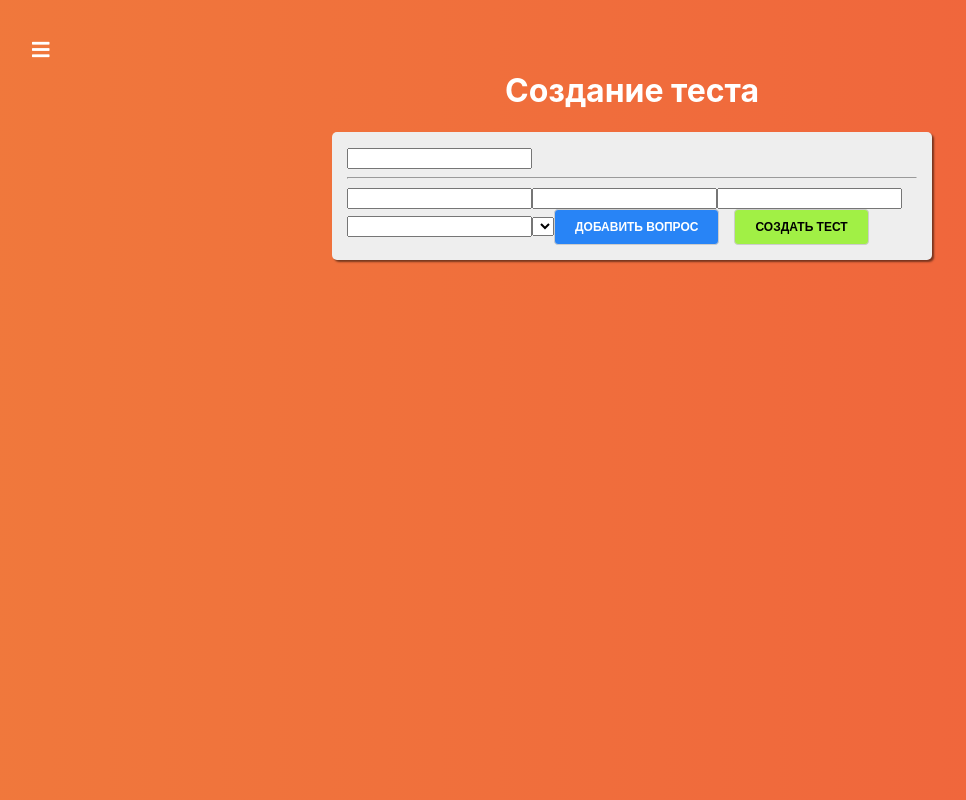
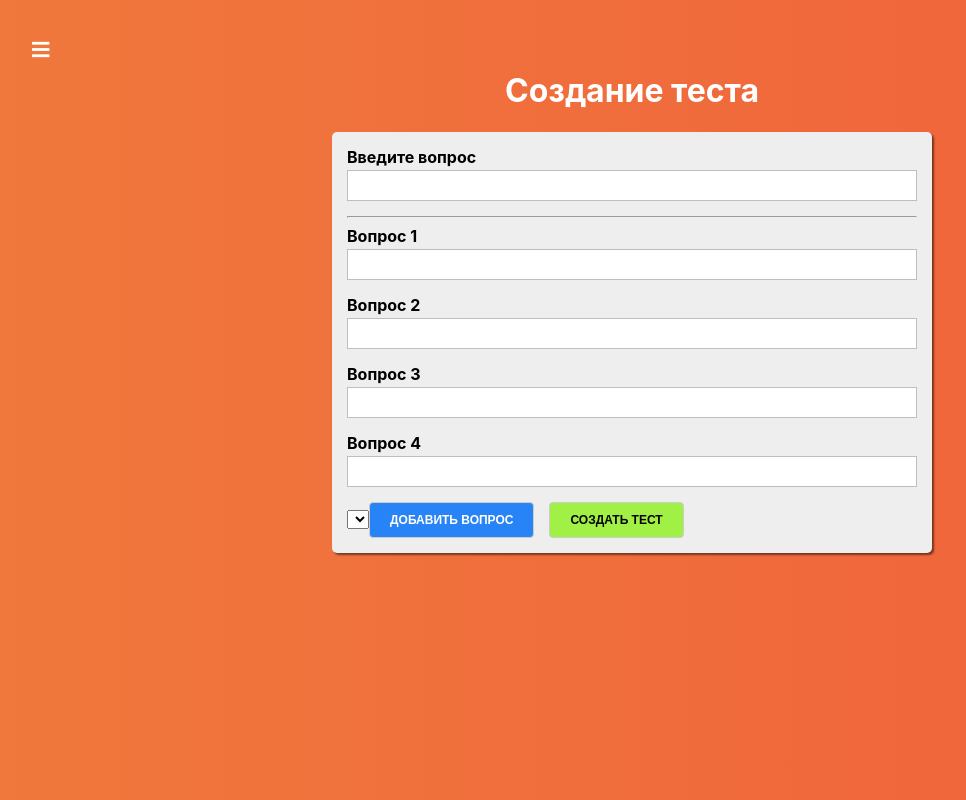
Before and after one commit to evgen904/react-practice, a React app: page /quiz-creator in a window 1280 px wide. Shown: the whole page, without its empty margins (8-974 px from the left). Built offline with nearby package versions, Linux system fonts and the light colour scheme.

Commit message:
Создание контролов

```diff
--- a/src/containers/QuizCreator/QuizCreator.js
+++ b/src/containers/QuizCreator/QuizCreator.js
@@ -1,8 +1,38 @@
 import React, {Component} from "react";
 import classes from './QuizCreator.module.scss'
 import Button from '../../components/UI/Button/Button'
+import Input from '../../components/UI/Input/Input'
+import Auxiliary from '../../hoc/Auxiliary/Auxiliary'
+import {createControl} from '../../form/formFramework'
+
+
+function createOPtionControl(number) {
+  return createControl({
+    label: `Вопрос ${number}`,
+    errorMeaasage: 'Значение не может быть пустым',
+    id: number
+  }, {required: true})
+}
+
+function createFormControls() {
+  return {
+    question: createControl({
+      label: 'Введите вопрос',
+      errorMeaasage: 'Вопрос не может быть пустым'
+    }, {required: true}),
+    option1: createOPtionControl(1),
+    option2: createOPtionControl(2),
+    option3: createOPtionControl(3),
+    option4: createOPtionControl(4)
+  }
+}
 
 export default class QuizCreator extends Component {
+
+  state = {
+    quiz: [],
+    formControls: createFormControls()
+  }
 
   submitHandler = event => {
     event.preventDefault()
@@ -16,6 +46,31 @@
 
   }
 
+  changeHandler = (value, controlName) => {
+
+  }
+
+  renderControls() {
+    return Object.keys(this.state.formControls).map((controlName, index) => {
+      const control = this.state.formControls[controlName]
+
+      return(
+        <Auxiliary key={index}>
+          <Input
+            label={control.label}
+            value={control.value}
+            valid={control.valid}
+            shouldValidate={!!control.validation}
+            touched={control.touched}
+            errorMessage={control.errorMessage}
+            onChange={event => this.changeHandler(event.target.value, controlName)}
+          />
+          { index === 0 ? <hr/> : null }
+        </Auxiliary>
+      )
+    })
+  }
+
   render() {
     return(
       <div className={classes.QuizCreator}>
@@ -24,12 +79,7 @@
 
           <form onSubmit={this.submitHandler}>
 
-            <input type="text"/>
-            <hr/>
-            <input type="text"/>
-            <input type="text"/>
-            <input type="text"/>
-            <input type="text"/>
+            { this.renderControls() }
 
             <select></select>
 
--- /dev/null
+++ b/src/form/formFramework.js
@@ -0,0 +1,9 @@
+export function createControl(config, validation) {
+  return {
+    ...config,
+    validation,
+    valid: !validation,
+    touched: false,
+    value: ''
+  }
+}
--- /dev/null
+++ b/src/hoc/Auxiliary/Auxiliary.js
@@ -0,0 +1,3 @@
+const Auxiliary = props => props.children
+
+export default Auxiliary
```
